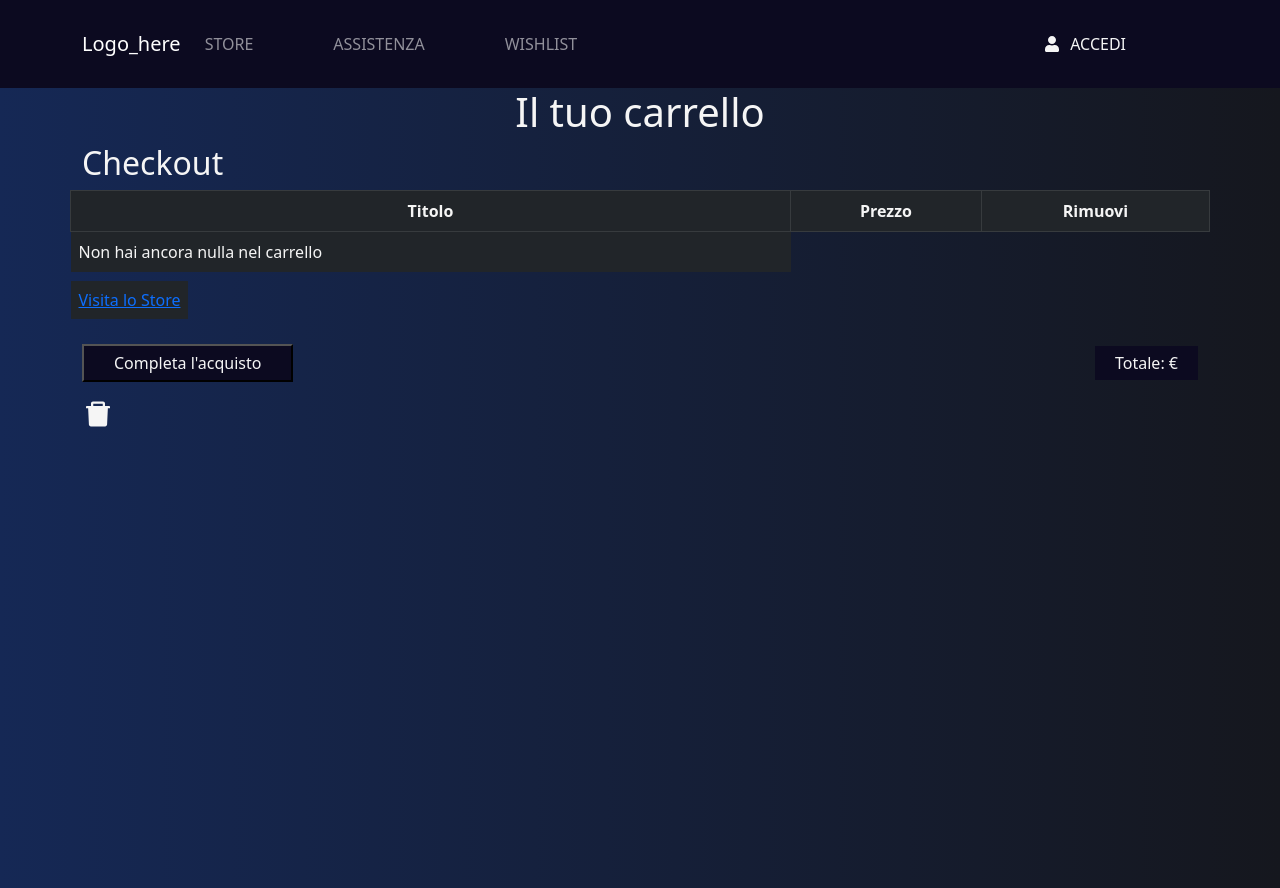
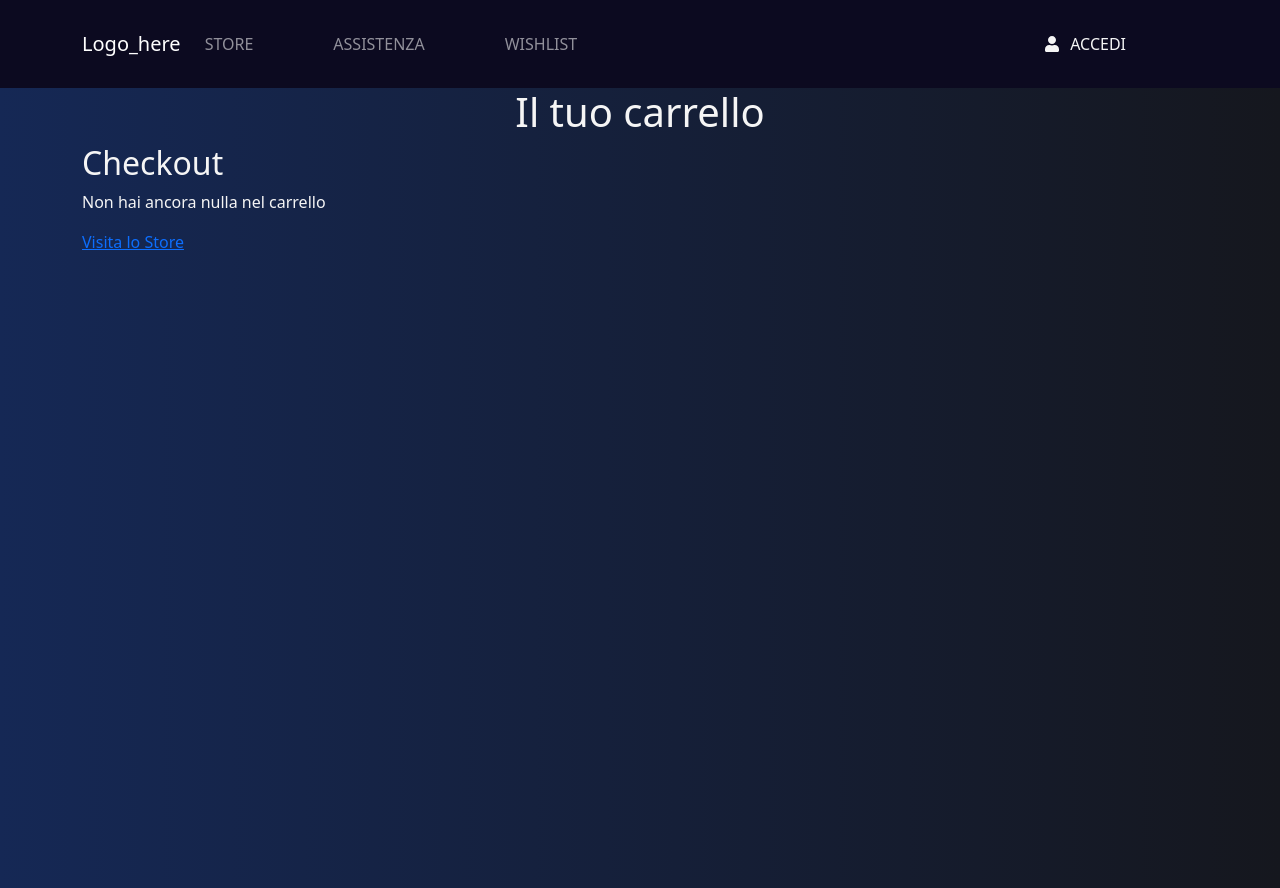
Before and after one commit to Andam92/capstone-react, a React (Create React App) app: page /checkout in a window 1280 px wide. Built offline with nearby package versions, Linux system fonts and the light colour scheme.

Commit message:
Update Checkout.jsx

```diff
--- a/src/components/checkout/Checkout.jsx
+++ b/src/components/checkout/Checkout.jsx
@@ -18,6 +18,7 @@ export const Checkout = () => {
       </Row>
       <Row className="flex-column">
         <h2>Checkout</h2>
+        {cart && cart.length > 0 ? (
           <Table striped bordered hover variant="dark">
             <thead>
               <tr>
@@ -27,20 +28,22 @@ export const Checkout = () => {
               </tr>
             </thead>
             <tbody>
-            {cart && cart.length > 0 ? (
-              cart.map((prodotto) => <Item prodotto={prodotto} />)
+              {cart &&
+                cart.length > 0 &&
+                cart.map((prodotto) => <Item prodotto={prodotto} />)}
+            </tbody>
+          </Table>
         ) : (
           <div>
             <p>Non hai ancora nulla nel carrello </p>
             <Link to={"/store"}>Visita lo Store</Link>
           </div>
         )}
-          </tbody>
-        </Table>
         <Col className="d-flex justify-content-between align-items-center">
-          {cart && (
+          {cart.length > 0 && (
             <button className={`${styles.button}`}>Completa l'acquisto</button>
           )}
+          {cart.length > 0 && (
             <p className={`${styles.total}`}>
               Totale:{" "}
               {cart &&
@@ -51,9 +54,10 @@ export const Checkout = () => {
                 )}{" "}
               €
             </p>
+          )}
         </Col>
         <Col>
-          {cart && (
+          {cart.length > 0 && (
             <AiFillDelete
               onClick={() => dispatch(cleanCart())}
               className={`${styles.button_remove}`}
```
Lines whose indentation alone changed are shown as unchanged.
